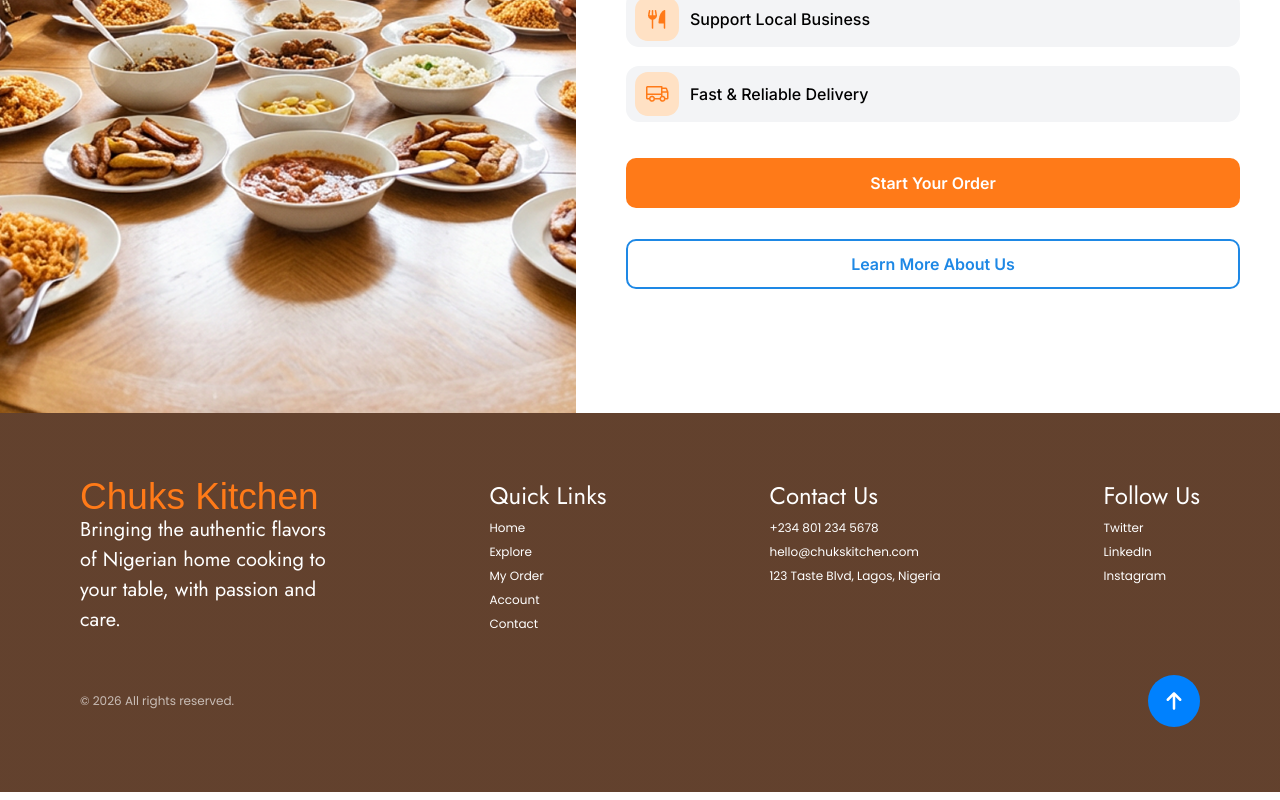
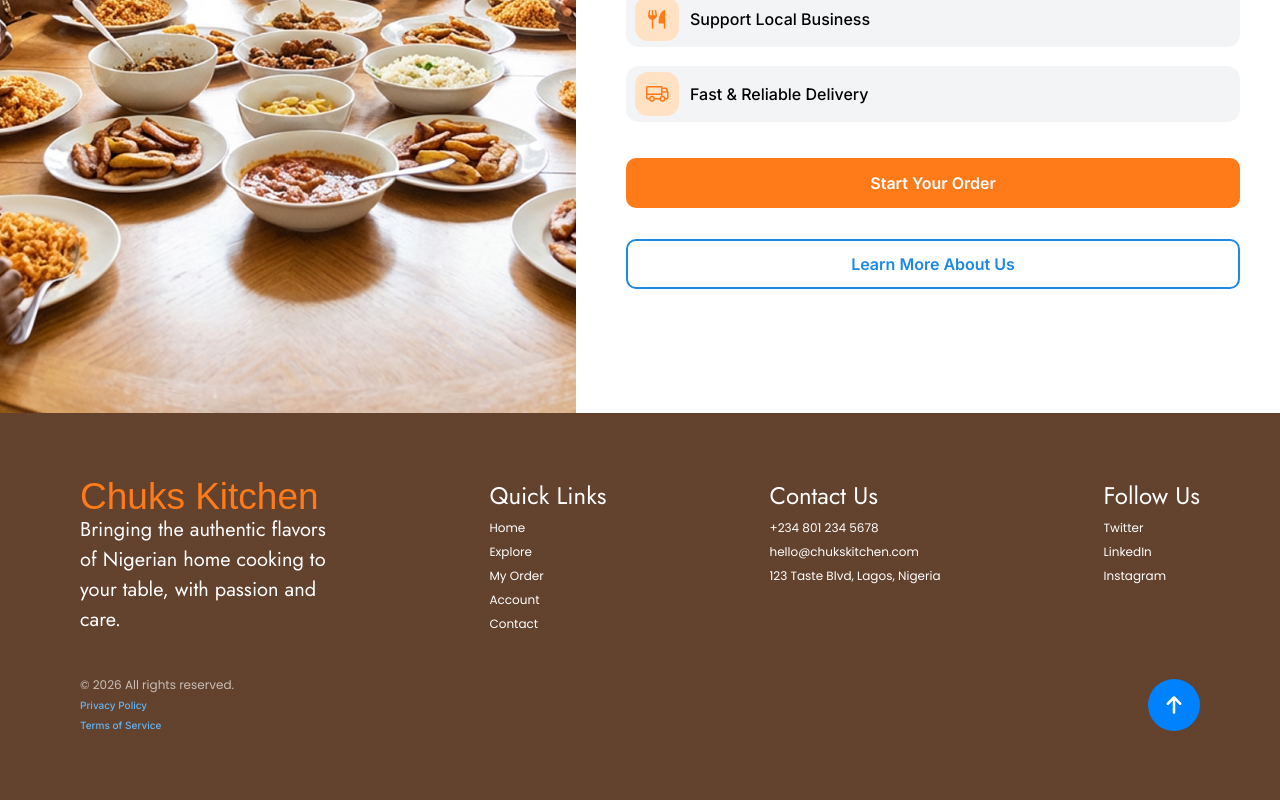
Before and after one commit to Afolabi-bit/chuks-kitchen, a Next.js app: page /onboarding in a window 1280 px wide. Shown: the part 390-1190 px from the top of the page. Built offline with nearby package versions, Linux system fonts and the light colour scheme; a web font is replaced by a local one.

Commit message:
feat: add onboarding page and a global footer component.

```diff
--- a/app/onboarding/page.tsx
+++ b/app/onboarding/page.tsx
@@ -21,7 +21,7 @@ export default function Onboarding() {
             <h2 className="font-island font-medium text-[#FF7A18] leading-[41px] text-[32px] sm:text-[40.8px] ">
               Chuks Kitchen
             </h2>
-            <button className=" text-[16px] font-semibold leading-[24px] w-[100px] h-[40px] md:w-[160px] md:h-[54px] border-2 rounded-[10px] text-[#1E88E5] text-center border-[#1E88E5]">
+            <button className=" text-[16px] font-semibold leading-[24px] w-[100px] h-[40px] md:w-[160px] md:h-[54px] border-2 rounded-[10px] text-[#1E88E5] text-center border-[#1E88E5] transition-all duration-150 hover:bg-[#1E88E5] hover:text-white active:scale-95 focus-visible:outline-none focus-visible:ring-2 focus-visible:ring-[#1E88E5] focus-visible:ring-offset-2 cursor-pointer">
               Sign in
             </button>
           </div>
@@ -87,58 +87,17 @@ export default function Onboarding() {
 
             {/* buttons */}
             <div className="flex flex-col gap-[31px]">
-              <button className="w-full h-[50px] xl:h-[60px] bg-[#FF7A18] rounded-[10px] text-white font-semibold text-[16px] leading-[24px] ">
+              <button className="w-full h-[50px] xl:h-[60px] bg-[#FF7A18] rounded-[10px] text-white font-semibold text-[16px] leading-[24px] transition-all duration-150 hover:bg-[#E56A0E] active:scale-[0.98] focus-visible:outline-none focus-visible:ring-2 focus-visible:ring-[#FF7A18] focus-visible:ring-offset-2 cursor-pointer ">
                 Start Your Order
               </button>
-              <button className="w-full h-[50px] xl:h-[60px] border-2 border-[#1E88E5] rounded-[10px] font-semibold text-[16px] leading-[24px] text-[#1E88E5] ">
+              <button className="w-full h-[50px] xl:h-[60px] border-2 border-[#1E88E5] rounded-[10px] font-semibold text-[16px] leading-[24px] text-[#1E88E5] transition-all duration-150 hover:bg-[#1E88E5] hover:text-white active:scale-[0.98] focus-visible:outline-none focus-visible:ring-2 focus-visible:ring-[#1E88E5] focus-visible:ring-offset-2 cursor-pointer ">
                 Learn More About Us
               </button>
             </div>
           </div>
-
-          {/* footer
-          <div className="text-center">
-            <p className="inline-flex gap-2 md:gap-[17px]">
-              <span className="font-medium text-[14px] leading-[20px] text-[#1F2937]">
-                &copy; {new Date().getFullYear()} Chuk's Kitchen.
-              </span>
-              <a
-                href="#"
-                className="font-medium text-[14px] leading-[20px] text-[#64B5F6]"
-              >
-                Privacy Policy
-              </a>
-              <a
-                href="#"
-                className="font-medium text-[14px] leading-[20px] text-[#64B5F6]"
-              >
-                Terms of Service
-              </a>
-            </p>
-          </div> */}
         </div>
       </section>
       <Footer />
     </main>
   );
 }
-/* Frame 1000004286 */
-
-// /* Auto layout */
-// display: flex;
-// flex-direction: row;
-// align-items: center;
-// padding: 6px 9px;
-// gap: 11px;
-
-// width: 330px;
-// height: 56px;
-
-// background: #F3F4F6;
-// border-radius: 8px;
-
-// /* Inside auto layout */
-// flex: none;
-// order: 1;
-// align-self: stretch;
-// flex-grow: 0;
--- a/components/Footer.tsx
+++ b/components/Footer.tsx
@@ -128,11 +128,27 @@ export default function Footer() {
       </div>
 
       <div className="mt-[36px] flex justify-between items-center w-full px-6 md:px-10 lg:px-20 xl:px-[110px] ">
-        <p className="font-poppins text-[10px] lg:text-[12px] leading-[20px] text-[#FFFFFF]/65 ">
-          &copy; {new Date().getFullYear()} All rights reserved.
+        <p className=" text-[10px] text-left ">
+          <span className="font-poppins lg:text-[12px] leading-[20px] text-[#FFFFFF]/65">
+            &copy; {new Date().getFullYear()} All rights reserved.
+          </span>
+          <span className="flex flex-col">
+            <a
+              href="#"
+              className="font-medium  leading-[20px] text-[#64B5F6] hover:text-[#288ff7]"
+            >
+              Privacy Policy
+            </a>
+            <a
+              href="#"
+              className="font-medium  leading-[20px] text-[#64B5F6] hover:text-[#288ff7]"
+            >
+              Terms of Service
+            </a>
+          </span>
         </p>
-        <button className="text-white md:size-[40px] lg:size-[52px] rounded-full bg-[#0081FE] flex items-center justify-center cursor-pointer  ">
-          <FaArrowUp className="size-[20px]" />
+        <button className="text-white size-[30px] md:size-[40px] lg:size-[52px] rounded-full bg-[#0081FE] flex items-center justify-center cursor-pointer transition-all duration-150 hover:bg-[#0070E0] active:scale-90 focus-visible:outline-none focus-visible:ring-2 focus-visible:ring-[#0081FE] focus-visible:ring-offset-2 ">
+          <FaArrowUp className="size-[15px] md:size-[20px]" />
         </button>
       </div>
     </footer>
```
